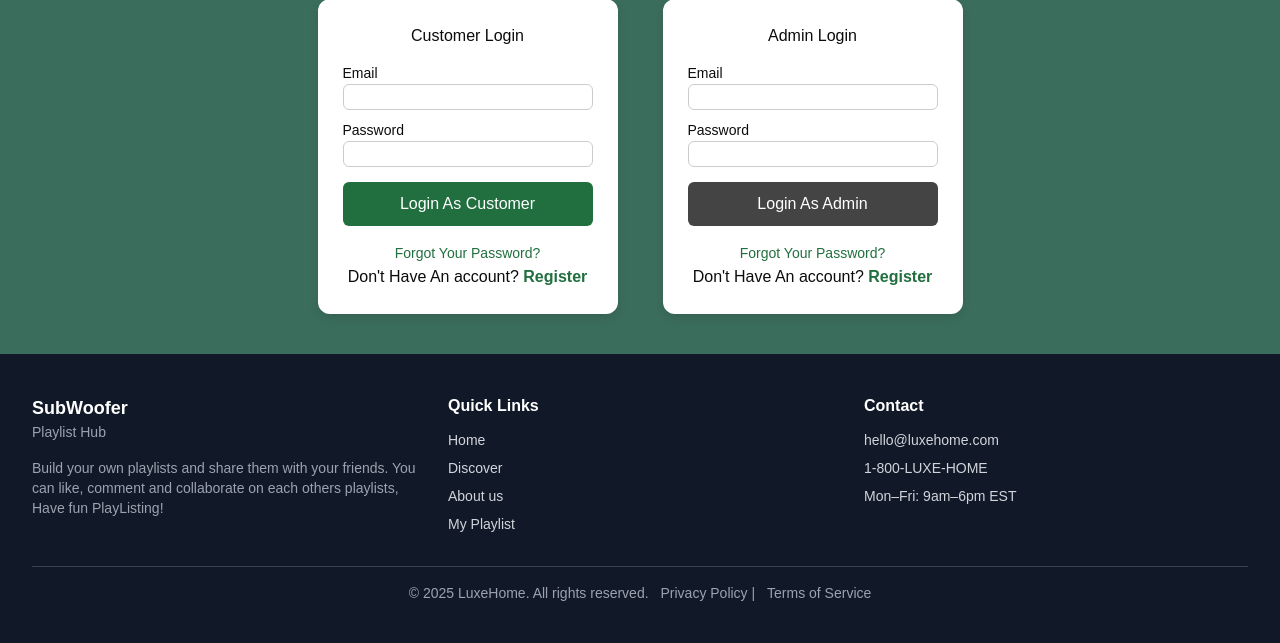
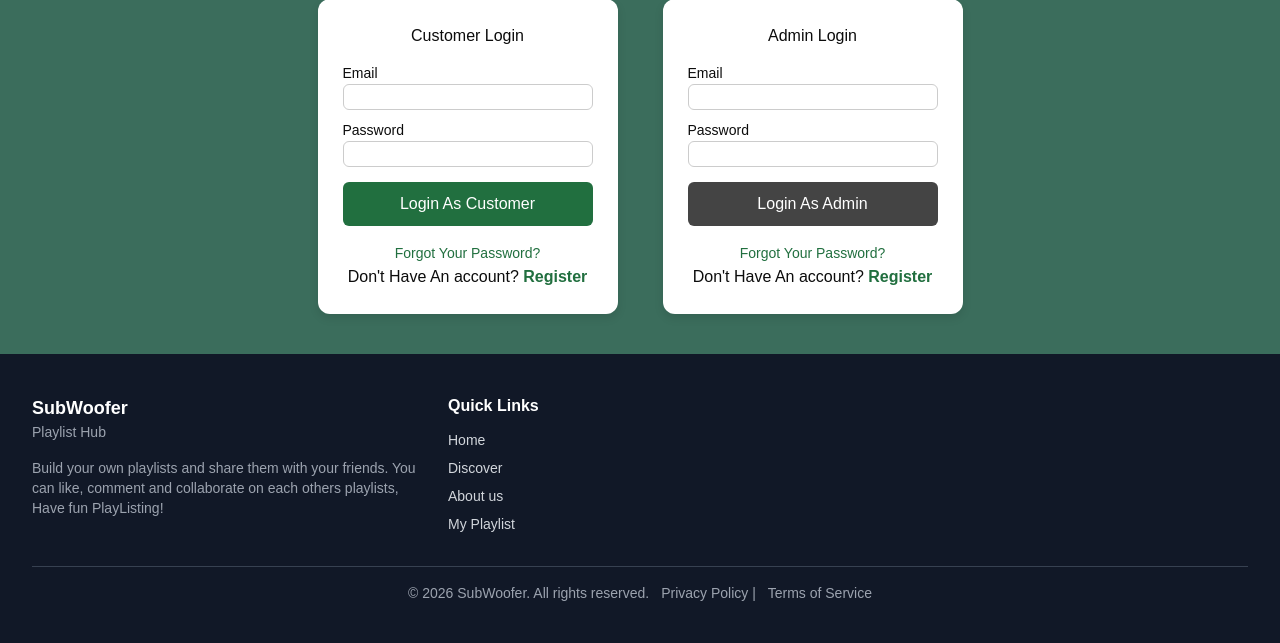
Before and after one commit to CS3SPSubWoofer/SubWooferApp, a PHP site: page /login.php in a window 1280 px wide. Shown: the part 222-865 px from the top of the page. Run offline with PHP 8.4, Linux system fonts and the light colour scheme; some libraries are stand-ins or nearby versions.

Commit message:
fixed footer

```diff
--- a/login.php
+++ b/login.php
@@ -208,20 +208,10 @@ if (isset($_SESSION['username'])) {
                     <li><a href="contact.php" class="hover:text-white">My Playlist</a></li>
                 </ul>
                 </div>
-
-                <!-- Contact -->
-                <div>
-                <h4 class="text-white font-semibold mb-3">Contact</h4>
-                <ul class="space-y-2 text-sm">
-                    <li>hello@luxehome.com</li>
-                    <li>1-800-LUXE-HOME</li>
-                    <li>Mon–Fri: 9am–6pm EST</li>
-                </ul>
-                </div>
             </div>
 
             <div class="border-t border-gray-700 mt-8 pt-4 text-center text-sm text-gray-400">
-                © 2025 LuxeHome. All rights reserved.
+                © 2026 SubWoofer. All rights reserved.
                 <a href="#" class="hover:text-white ml-2">Privacy Policy</a> |
                 <a href="#" class="hover:text-white ml-2">Terms of Service</a>
             </div>
@@ -229,6 +219,5 @@ if (isset($_SESSION['username'])) {
     </footer>
 
     <script src="js/script.js"></script>
-    <script src="js/accessibility.js"></script>
 </body>
 </html>
```
